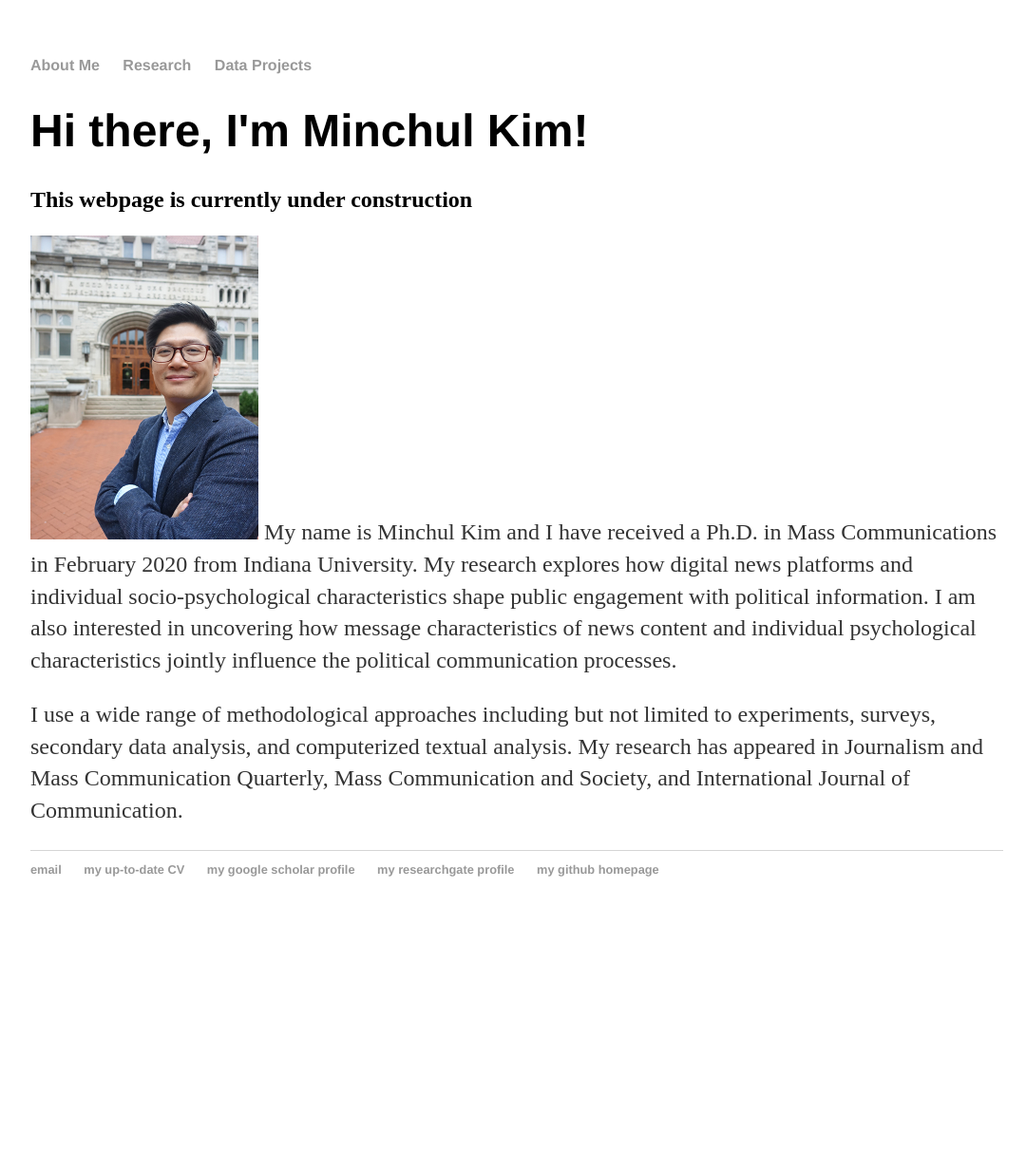
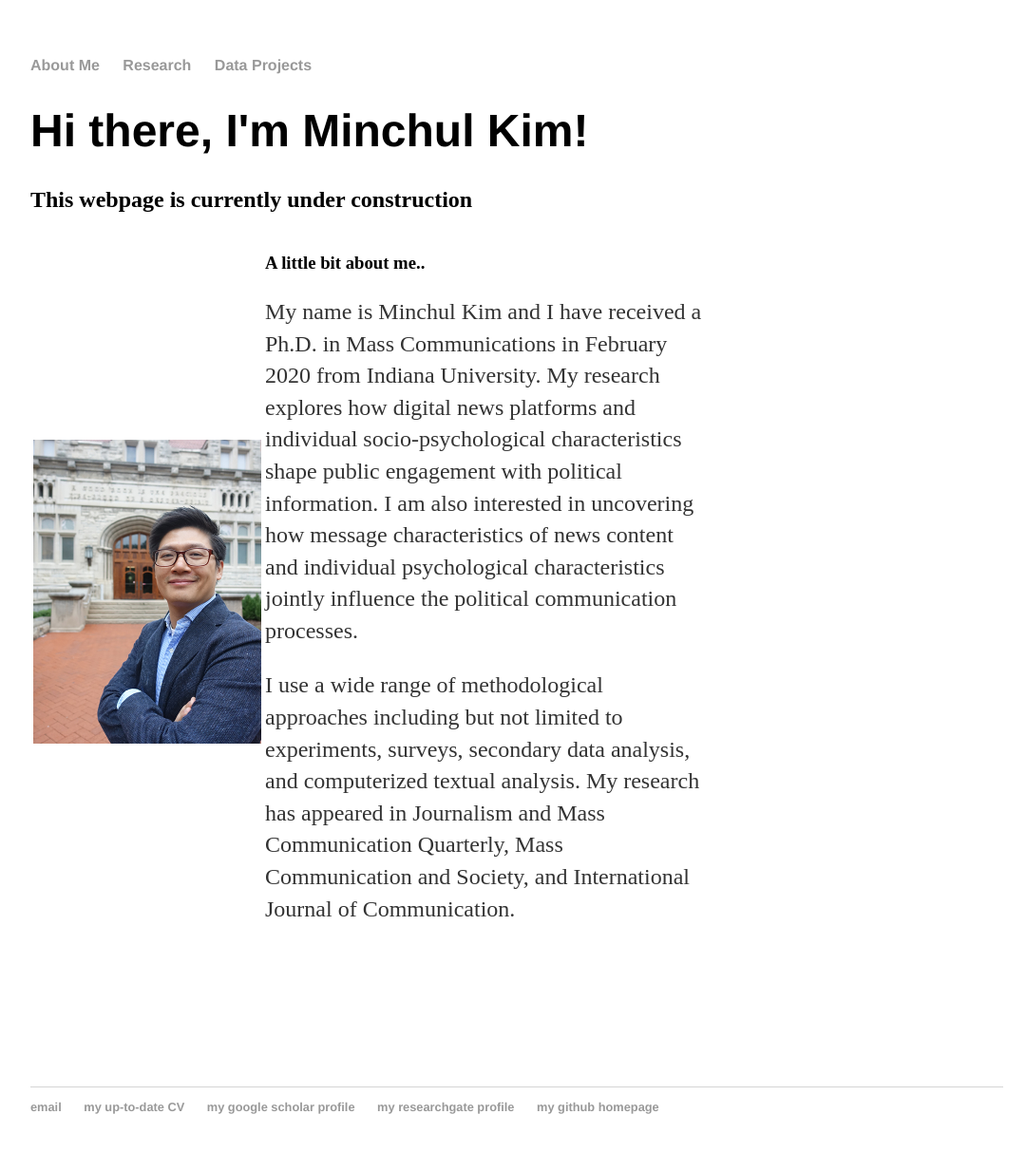
Before and after one commit to minchulkim-phd/minchulkim, a Jekyll site: the page built from index.html, in a window 1280 px wide. Shown: the whole page at 95% size, without its empty margins (96-1176 px from the left). Built offline with Jekyll 4.4.1, drawn with Linux system fonts in a browser that asks for light colours; before the commit the page ends 983 px from its top, so only the background shows below that.

Commit message:
Update index.html

```diff
--- a/index.html
+++ b/index.html
@@ -6,8 +6,20 @@ title: Minchul Kim(Ph.D.)'s Personal Webpage
 	<h1>Hi there, I'm Minchul Kim!</h1>
 	<h2>This webpage is currently under construction</h2>
 
+        <div class="slide-content">
+             <table>
+              <tr>
+                <td>
+		<img src="/images/Portrait_Minchul Kim.jpg" width='240px;' height='320px;' style="float:left">
+                </td>
+                <td>
+                 <h3>A little bit about me..</h3>
+                 <p>			My name is Minchul Kim and I have received a Ph.D. in Mass Communications in February 2020 from Indiana University. My research explores how digital news platforms and individual socio-psychological characteristics shape public engagement with political information. I am also interested in uncovering how message characteristics of news content and individual psychological characteristics jointly influence the political communication processes. 		<p>I use a wide range of methodological approaches including but not limited to experiments, surveys, secondary data analysis, and computerized textual analysis. My research has appeared in Journalism and Mass Communication Quarterly, Mass Communication and Society, and International Journal of Communication.</p>
+                </td>
+              </tr>
+             </table>
+	</div>
 	<div class="container">
-		<p> <img src="/images/Portrait_Minchul Kim.jpg" width='240px;' height='320px;' float="left">
-			My name is Minchul Kim and I have received a Ph.D. in Mass Communications in February 2020 from Indiana University. My research explores how digital news platforms and individual socio-psychological characteristics shape public engagement with political information. I am also interested in uncovering how message characteristics of news content and individual psychological characteristics jointly influence the political communication processes. 		<p>I use a wide range of methodological approaches including but not limited to experiments, surveys, secondary data analysis, and computerized textual analysis. My research has appeared in Journalism and Mass Communication Quarterly, Mass Communication and Society, and International Journal of Communication.</p>
 	</div>
+
 </div><!-- /.blurb -->
```
